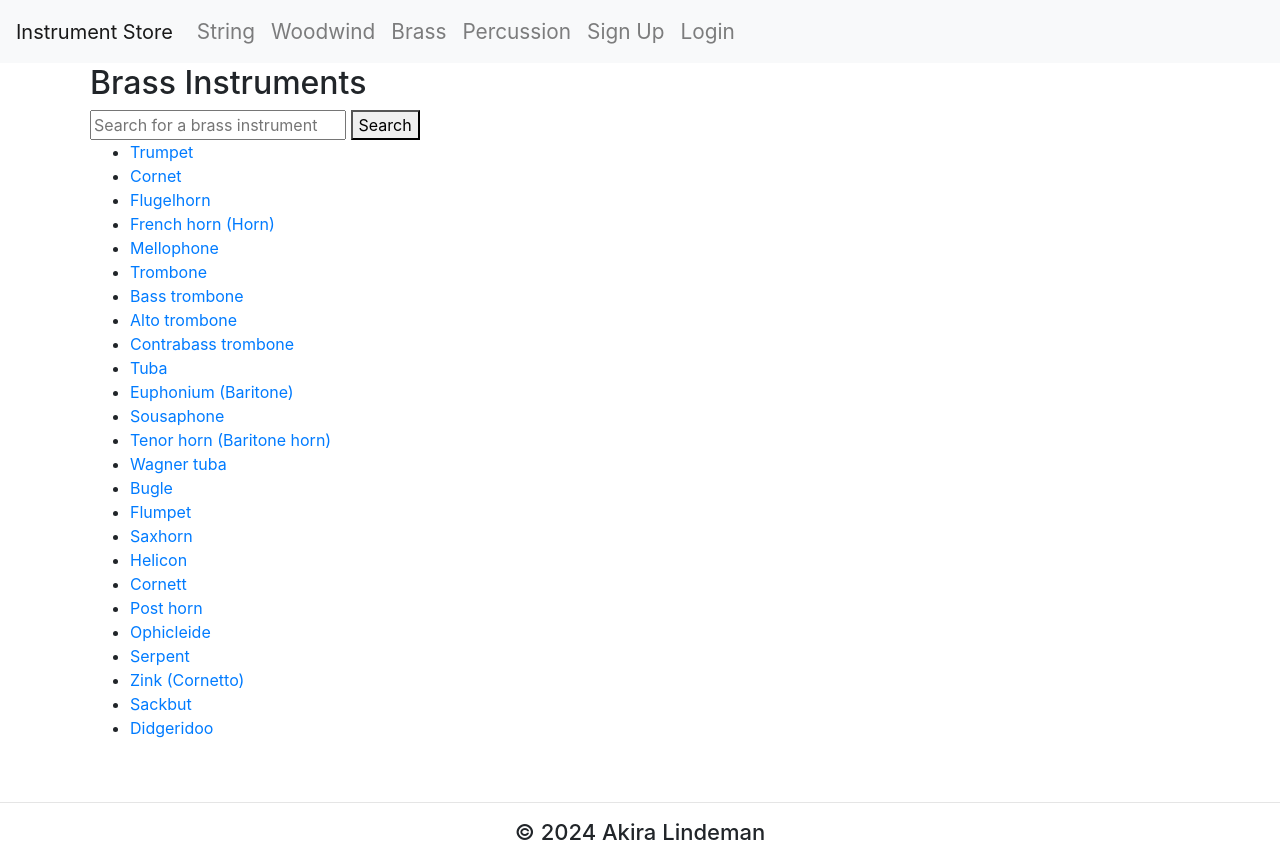
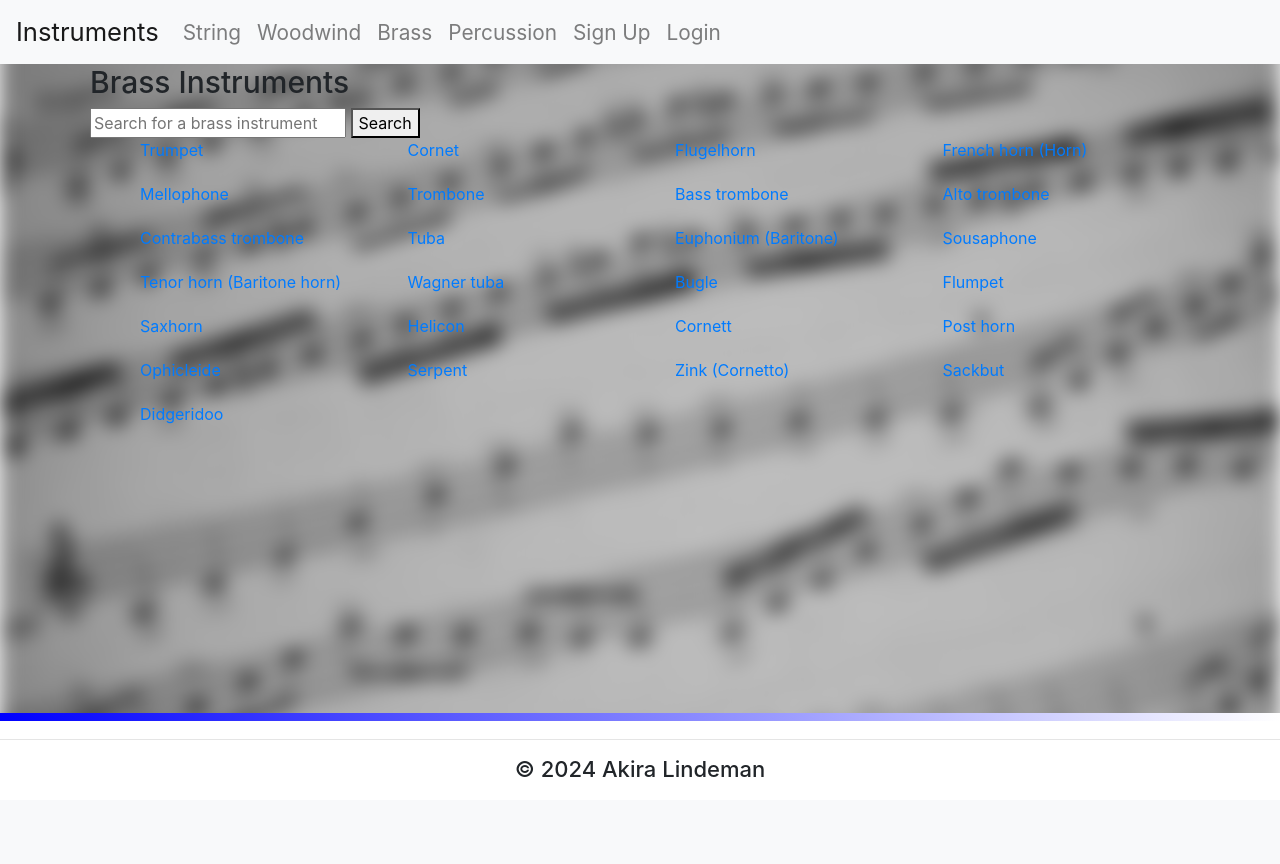
Before and after one commit to LindeAkira/instruments, a Flask app: page /brass in a window 1280 px wide. After the commit the page ends 777 px from the top, so only its background shows below. Run offline with Flask 3, Linux system fonts and the light colour scheme; data comes from the database, SQL or seed files in the repository; both versions use the stored data as it was after the commit; some libraries are stand-ins or nearby versions.

Commit message:
Blured background added

```diff
--- a/InstrumentWebsite/routes.py
+++ b/InstrumentWebsite/routes.py
@@ -65,7 +65,7 @@ def signup():
             flash(f"An error occurred: {e}", "error")
             return render_template('signup.html')
 
-    return render_template('signup.html')
+    return render_template('signup.html', page='signup')
 
 
 @app.route('/login', methods=['GET', 'POST'])
@@ -76,13 +76,13 @@ def login():
 
         user = sql_queries("SELECT * FROM Users WHERE username = ?", (username,), 'fetchone')
 
-        if user and check_password(user[2], password):  # Replace check_password with your password checking logic
+        if user and check_password(user[2], password):
             session['user_id'] = user[0]  # Store user ID in session
             return redirect(url_for('string'))  # Redirect to the string page
         else:
             flash('Invalid username or password.', 'error')
 
-    return render_template('login.html')
+    return render_template('login.html', page='login')
 
 
 @app.route('/logout')
@@ -120,6 +120,7 @@ def add_comment(instrument_id):
 
     return render_template('add_comment.html', instrument_id=instrument_id)
 
+
 # Individual instrument details page.
 @app.route('/instrument/<int:instrument_id>')
 def instrument_details(instrument_id):
@@ -136,7 +137,7 @@ def instrument_details(instrument_id):
     """
     comments = sql_queries(comments_query, (instrument_id,), 'fetchall')
 
-    return render_template('instrument.html', instrument=instrument, comments=comments)
+    return render_template('instrument.html', instrument=instrument, page='instrument', comments=comments)
 
 
 @app.route('/delete_comment/<int:comment_id>/<int:instrument_id>', methods=['POST'])
@@ -175,7 +176,7 @@ def string():
         query = "SELECT * FROM Instrument WHERE familyid = 1"
         params = ()
     results = sql_queries(query, params, 'fetchall')
-    return render_template("string.html", results=results)
+    return render_template("string.html", page='string', results=results)
 
 
 @app.route('/woodwind')
@@ -188,7 +189,7 @@ def woodwind():
         query = "SELECT id, name FROM Instrument WHERE familyid = 2"
         params = ()
     results = sql_queries(query, params, 'fetchall')
-    return render_template("woodwind.html", results=results)
+    return render_template("woodwind.html", page='woodwind', results=results)
 
 
 @app.route('/brass')
@@ -201,7 +202,7 @@ def brass():
         query = "SELECT id, name FROM Instrument WHERE familyid = 3"
         params = ()
     results = sql_queries(query, params, 'fetchall')
-    return render_template("brass.html", results=results)
+    return render_template("brass.html", page='brass', results=results)
 
 
 @app.route('/percussion')
@@ -214,7 +215,7 @@ def percussion():
         query = "SELECT id, name FROM Instrument WHERE familyid = 4"
         params = ()
     results = sql_queries(query, params, 'fetchall')
-    return render_template("percussion.html", results=results)
+    return render_template("percussion.html", page='percussion', results=results)
 
 
 if __name__ == '__main__':
--- a/InstrumentWebsite/static/style.css
+++ b/InstrumentWebsite/static/style.css
@@ -7,9 +7,11 @@ body {
     display: grid;
     grid-template-rows: auto 1fr auto; /* Header, content, footer */
     min-height: 100vh;
+    position: relative;
+    z-index: 1; /* Make sure the content is above the background */
 
     h1 {
-        font-size: 32px;
+        font-size: 30px;
         padding-top: 20px;
     }
 
@@ -18,22 +20,35 @@ body {
     }
 }
 
+body::before {
+    content: "";
+    position: fixed;
+    top: 0;
+    left: 0;
+    width: 100%;
+    height: 100%;
+    background-image: url("/static/pictures/background.jpeg");
+    background-repeat: no-repeat;
+    background-position: center;
+    background-attachment: fixed;
+    background-size: cover;
+    filter: blur(10px); /* Adjust the blur level as needed */
+    z-index: -1; /* Place the blurred background behind the content */
+    pointer-events: none; /* Prevent the blurred background from interfering with interactions */
+}
+
 
 .container {
     grid-row: 2; /* This places the container in the middle row */
     padding: 20px;
 }
 
-.footer {
-    grid-row: 3; /* This places the footer in the bottom row */
-    background-color: #ffff;
-    text-align: center;
-    padding: 10px 0;
-    width: 100%;
-    font-size: 0.1em;
-}
 .navbar {
     margin-bottom: 20px;
+}
+
+.navbar-brand {
+    font-size: 1.6em;
 }
 
 .nav-item .nav-link {
@@ -45,6 +60,49 @@ body {
     color: #000;
 }
 
+.instrument-list {
+    list-style-type: none;
+    padding-left: 50px;
+    margin: 0;
+    display: grid;
+    grid-template-columns: repeat(auto-fill, minmax(200px, 1fr));
+    gap: 20px;
+  }
+
+.instrument-item {
+    background-color: #f8f9fa;
+    border: 1px solid #ddd;
+    border-radius: 5px;
+    padding: 15px;
+    text-align: center;
+    transition: transform 0.2s, box-shadow 0.2s;
+}
+
+.instrument-item a:hover {
+    color: #007bff;
+}
+
 p {
     color: rgb(0, 0, 0);
 }
+
+.footer::before {
+    content: '';
+    background: linear-gradient(to right, blue, white);
+    height: 8px;
+    width: 100%;
+    position: absolute;
+    top: 0;
+    left: 0;
+}
+
+.footer {
+    grid-row: 3; /* This places the footer in the bottom row */
+    background-color: #ffff;
+    position: fixed;
+    text-align: center;
+    padding: 10px 0;
+    width: 100%;
+    font-size: 0.1em;
+    bottom: 0;
+}
--- a/InstrumentWebsite/templates/brass.html
+++ b/InstrumentWebsite/templates/brass.html
@@ -13,9 +13,11 @@
 
 <!-- Display Results -->
 {% if results %}
-<ul>
+<ul class="instrument-list">
   {% for instrument in results %}
-    <li><a href="{{ url_for('instrument_details', instrument_id=instrument[0]) }}">{{ instrument[1] }}</a></li>
+    <li class="instrument">
+      <a href="{{ url_for('instrument_details', instrument_id=instrument[0]) }}">{{ instrument[1] }}</a>
+    </li>
   {% endfor %}
 </ul>
 {% else %}
--- a/InstrumentWebsite/templates/layout.html
+++ b/InstrumentWebsite/templates/layout.html
@@ -14,6 +14,7 @@
     <nav>
         {% include "nav.html" %}
     </nav>
+
         <div class="container mt-4">
             {% block content %}
             {% endblock %}
@@ -22,8 +23,8 @@
         <footer class="footer">
             <hr>
             <h2>&copy; 2024 Akira Lindeman</h2>
+        </footer>
 
-    </footer>
 </body>
 
 
--- a/InstrumentWebsite/templates/login.html
+++ b/InstrumentWebsite/templates/login.html
@@ -1,9 +1,12 @@
 <!DOCTYPE html>
 <html>
 <head>
+    <meta charset="UTF-8">
+    <link rel="stylesheet" href="{{ url_for('static', filename='style.css') }}">
     <title>Login</title>
 </head>
 <body>
+    <div class="background">
     <h2>Login</h2>
     <form method="POST">
         <label for="username">Username:</label><br>
@@ -23,5 +26,7 @@
         {% endif %}
     {% endwith %}
     <p><a href="{{ url_for('string') }}">Back to String page</a></p>
+
+    </div>
 </body>
 </html>
--- a/InstrumentWebsite/templates/nav.html
+++ b/InstrumentWebsite/templates/nav.html
@@ -5,7 +5,7 @@ Uses a light color scheme with light background colors, fixes to top -->
 <nav class="navbar navbar-expand-lg navbar-light bg-light fixed-top">
 
   <!-- Styles the link as a brand logo or name and is a link to the home page-->
-  <a class="navbar-brand" href="/string">Instrument Store</a>
+  <a class="navbar-brand" href="/string">Instruments</a>
 
     <div class="collapse navbar-collapse" id="navbarNav">
       <ul class="navbar-nav">
--- a/InstrumentWebsite/templates/percussion.html
+++ b/InstrumentWebsite/templates/percussion.html
@@ -13,9 +13,11 @@
 
 <!-- Display Results -->
 {% if results %}
-<ul>
+<ul class="instrument-list">
   {% for instrument in results %}
-    <li><a href="{{ url_for('instrument_details', instrument_id=instrument[0]) }}">{{ instrument[1] }}</a></li>
+    <li class="instrument">
+      <a href="{{ url_for('instrument_details', instrument_id=instrument[0]) }}">{{ instrument[1] }}</a>
+    </li>
   {% endfor %}
 </ul>
 {% else %}
--- a/InstrumentWebsite/templates/signup.html
+++ b/InstrumentWebsite/templates/signup.html
@@ -1,9 +1,12 @@
 <!DOCTYPE html>
 <html>
 <head>
+    <meta charset="UTF-8">
+    <link rel="stylesheet" href="{{ url_for('static', filename='style.css') }}">
     <title>Sign Up</title>
 </head>
 <body>
+    <div class="background">
     <h2>Sign Up</h2>
     <form method="POST">
         <label for="username">Username:</label><br>
@@ -22,5 +25,7 @@
             </ul>
         {% endif %}
     {% endwith %}
+
+    </div>
 </body>
 </html>
--- a/InstrumentWebsite/templates/string.html
+++ b/InstrumentWebsite/templates/string.html
@@ -13,9 +13,11 @@
 
 <!-- Display Results -->
 {% if results %}
-<ul>
+<ul class="instrument-list">
   {% for instrument in results %}
-    <li><a href="{{ url_for('instrument_details', instrument_id=instrument[0]) }}">{{ instrument[1] }}</a></li>
+    <li class="instrument">
+      <a href="{{ url_for('instrument_details', instrument_id=instrument[0]) }}">{{ instrument[1] }}</a>
+    </li>
   {% endfor %}
 </ul>
 {% else %}
--- a/InstrumentWebsite/templates/woodwind.html
+++ b/InstrumentWebsite/templates/woodwind.html
@@ -13,9 +13,11 @@
 
 <!-- Display Results -->
 {% if results %}
-<ul>
+<ul class="instrument-list">
   {% for instrument in results %}
-    <li><a href="{{ url_for('instrument_details', instrument_id=instrument[0]) }}">{{ instrument[1] }}</a></li>
+    <li class="instrument">
+      <a href="{{ url_for('instrument_details', instrument_id=instrument[0]) }}">{{ instrument[1] }}</a>
+    </li>
   {% endfor %}
 </ul>
 {% else %}
```
Also changed, not shown: InstrumentWebsite/instruments.db, InstrumentWebsite/static/pictures/background.jpeg (added), InstrumentWebsite/static/pictures/percussion_background.webp (added), 5 other files. Lines whose indentation alone changed are shown as unchanged.
